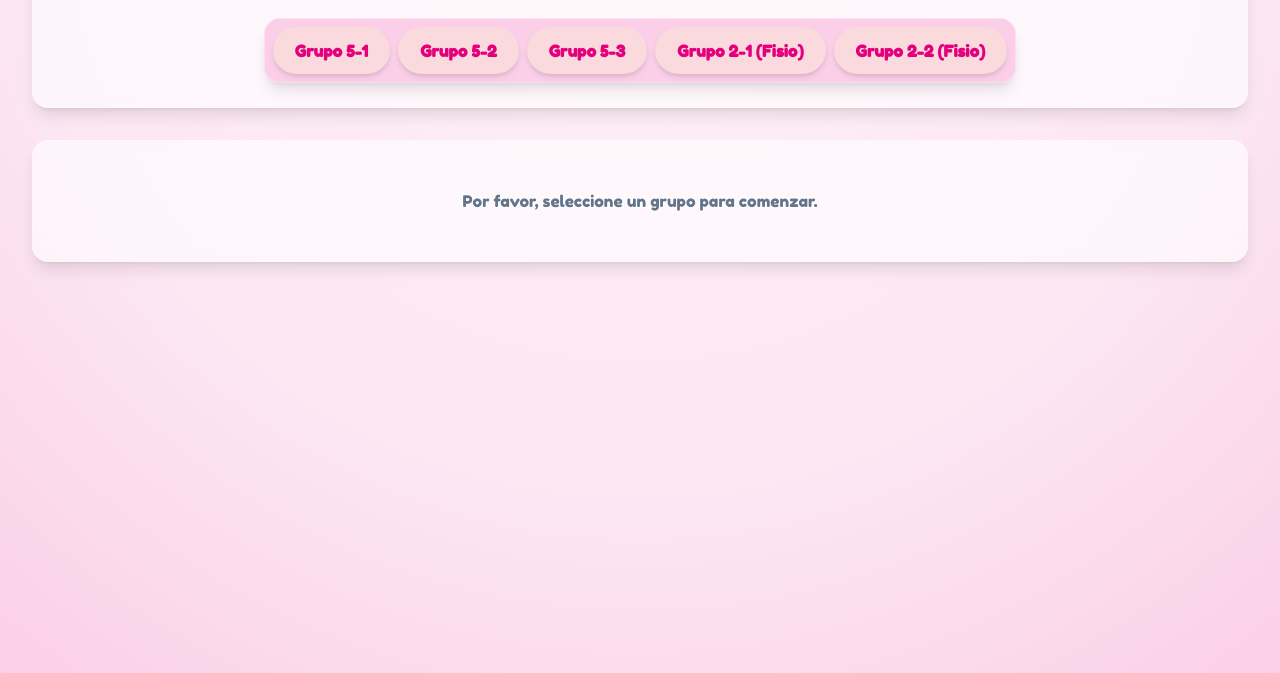
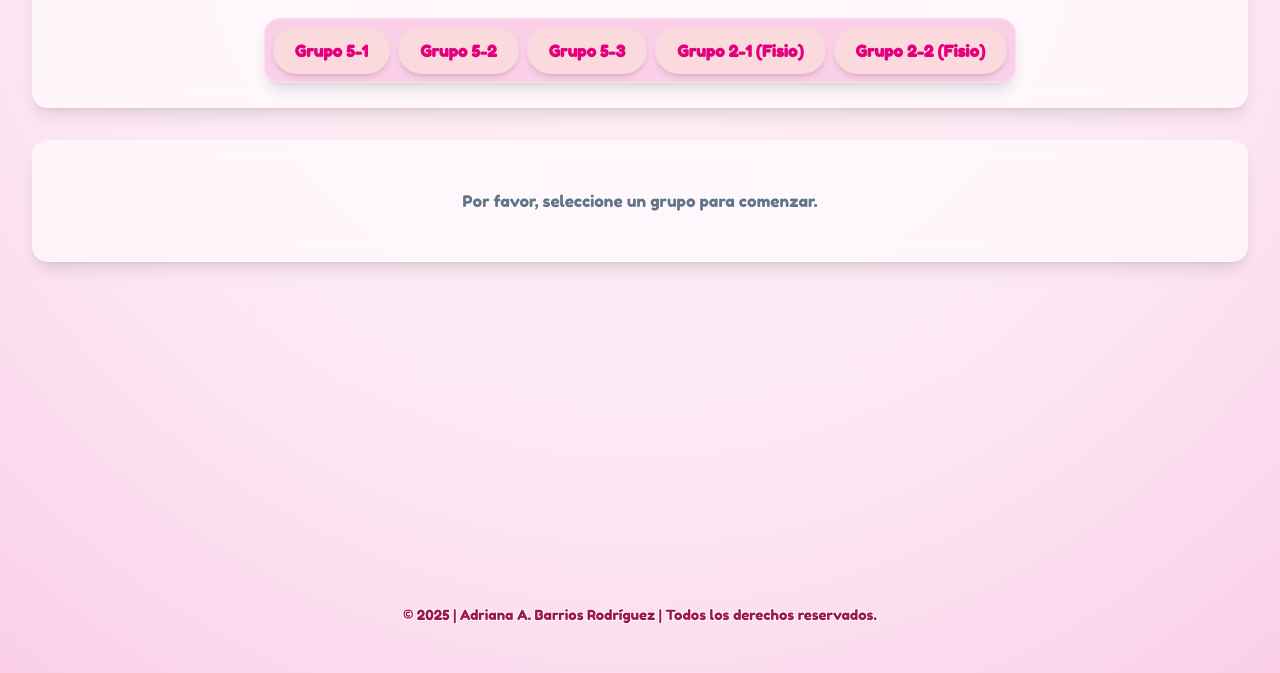
Before and after one commit to abarrios-crypto/Asistencia_DreamLAB, a plain HTML site: page index.html in a window 1280 px wide. Shown: the part 127-800 px from the top of the page. Drawn offline with nearby package versions, Linux system fonts and the light colour scheme.

Commit message:
Update index.html

```diff
--- a/index.html
+++ b/index.html
@@ -137,9 +137,9 @@
         }
     </style>
 </head>
-<body class="min-h-screen p-4 md:p-8">
+<body class="min-h-screen p-4 md:p-8 flex flex-col">
 
-    <div id="app" class="container mx-auto max-w-7xl">
+    <div id="app" class="container mx-auto max-w-7xl flex-grow">
         <header class="glass-card shadow-lg rounded-2xl p-6 mb-8">
             <div class="flex flex-col md:flex-row justify-between items-center">
                 <div class="flex items-center gap-4 mb-4 md:mb-0">
@@ -246,6 +246,10 @@
             </div>
         </div>
     </div>
+
+    <footer class="text-center py-4 mt-8">
+        <p class="text-sm text-pink-800">© 2025 | Adriana A. Barrios Rodríguez | Todos los derechos reservados.</p>
+    </footer>
 
 
     <script>
```
